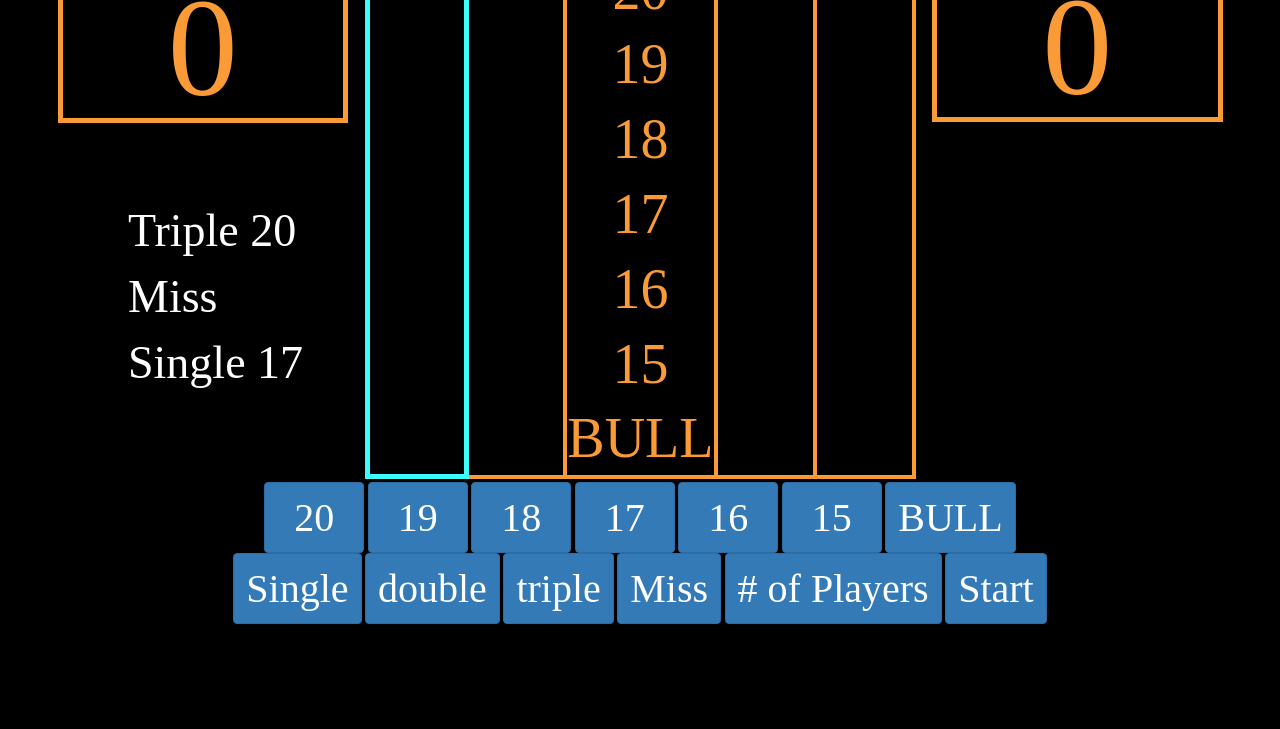
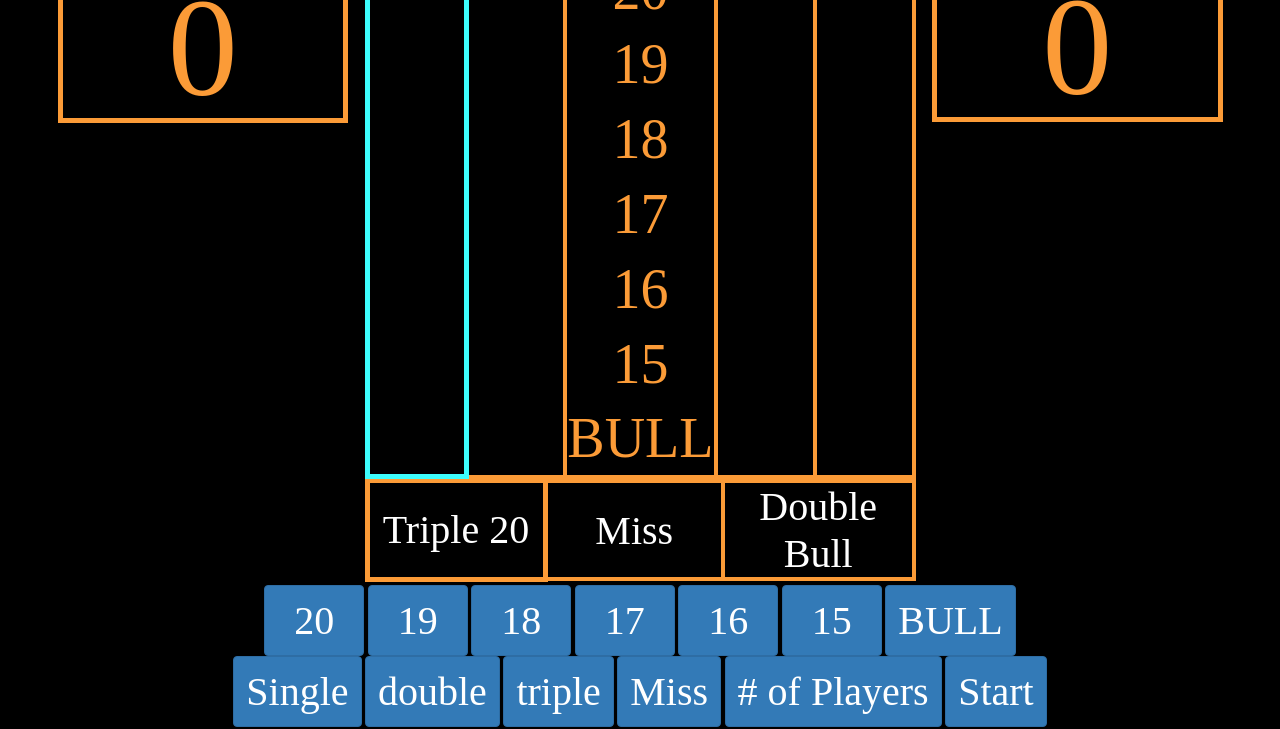
Before and after one commit to ksolie/Cosmic-Cricket-Darts, a plain HTML site: page index.html in a window 1280 px wide. Shown: the part 483-1212 px from the top of the page. Before the commit the page ends 1109 px from the top, so only its background shows below. Drawn offline with nearby package versions, Linux system fonts and the light colour scheme; a web font is replaced by a local one.

Commit message:
dart thrown UI

```diff
--- a/index.html
+++ b/index.html
@@ -46,11 +46,6 @@
                         <h1>Player 3</h1>
                         <p id="player-3" class="score">0</p>
                     </div>
-                    <ul class="previous-throw">
-                        <li>Triple 20</li>
-                        <li>Miss</li>
-                        <li>Single 17</li>
-                    </ul>
                 </div>
 
                 <div class="col-xs-6 text-center">
@@ -112,6 +107,11 @@
                             <td><span></span></td>
                         </tr>
                     </table>
+                    <table class="previous-throw-info">
+                        <td>Triple 20</td>
+                        <td>Miss</td>
+                        <td>Double Bull</td>
+                    </table>
                 </div>
                 <div class="col-xs-3 player-box" id="player-box-4">
                         <h1>Player 4</h1>
--- a/styles.css
+++ b/styles.css
@@ -128,6 +128,14 @@ table tr th:nth-child(2),  {
   border-bottom: 5px solid #3dfdfd;
 }
 
+.previous-throw-info td {
+  color: white;
+  font-size: 40px
+}
+
+.previous-throw-info td {
+  border-color: #FB9B37;
+}
 
 img {
   animation: flicker 2s linear;
@@ -144,15 +152,6 @@ img {
   }
 }
 
-.previous-throw {
-  position: relative;
-  left: 30px;
-  margin-top: 75px;
-  color: white;
-  font-size: 46px;
-  text-align: left;
-  list-style-type: none;
-}
 
 .player-select {
   position: absolute;
```
